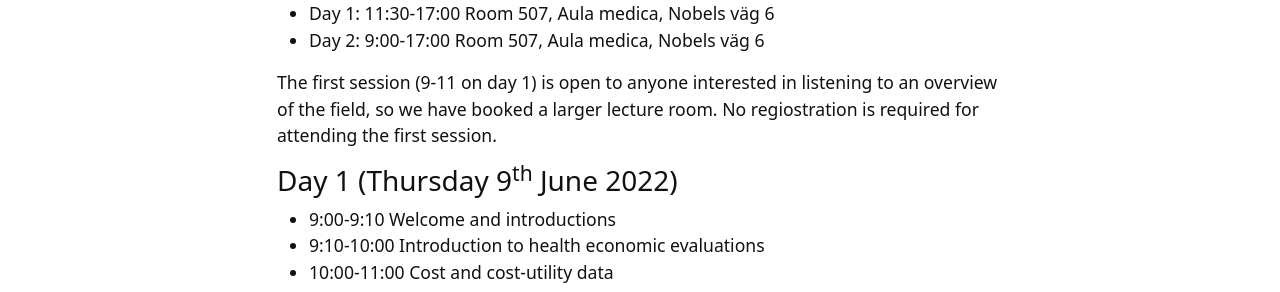
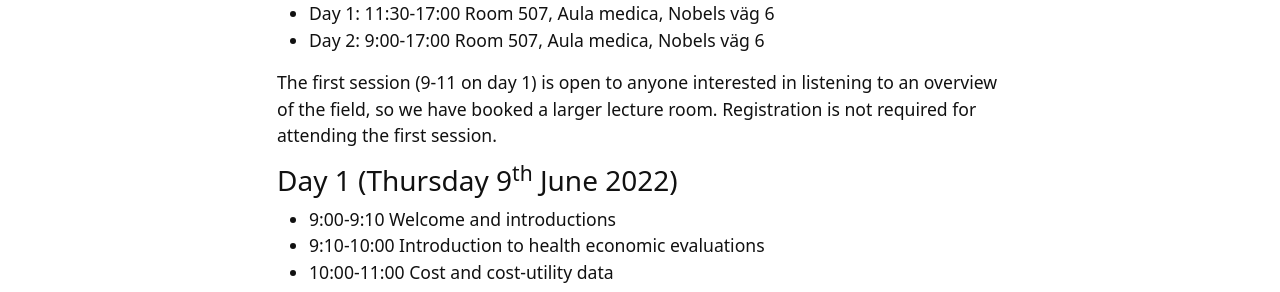
Before and after one commit to n8thangreen/Stockholm-health-economics-course, a Jekyll site: the page built from content/program.md, in a window 1280 px wide. Shown: the part 368-660 px from the top of the page. Built offline with Jekyll 4.4.1, drawn with Linux system fonts in a browser that asks for light colours.

Commit message:
Fixed typo

```diff
--- a/content/program.md
+++ b/content/program.md
@@ -10,7 +10,7 @@ topics: Cost-effectiveness analysis; R software
 * Day 1: 11:30-17:00 Room 507, Aula medica, Nobels väg 6
 * Day 2: 9:00-17:00 Room 507, Aula medica, Nobels väg 6
 
-The first session (9-11 on day 1) is open to anyone interested in listening to an overview of the field, so we have booked a larger lecture room. No regiostration is required for attending the first session.
+The first session (9-11 on day 1) is open to anyone interested in listening to an overview of the field, so we have booked a larger lecture room. Registration is not required for attending the first session.
 
 ### Day 1 (Thursday 9<sup>th</sup> June 2022)
 * 9:00-9:10 Welcome and introductions
```
